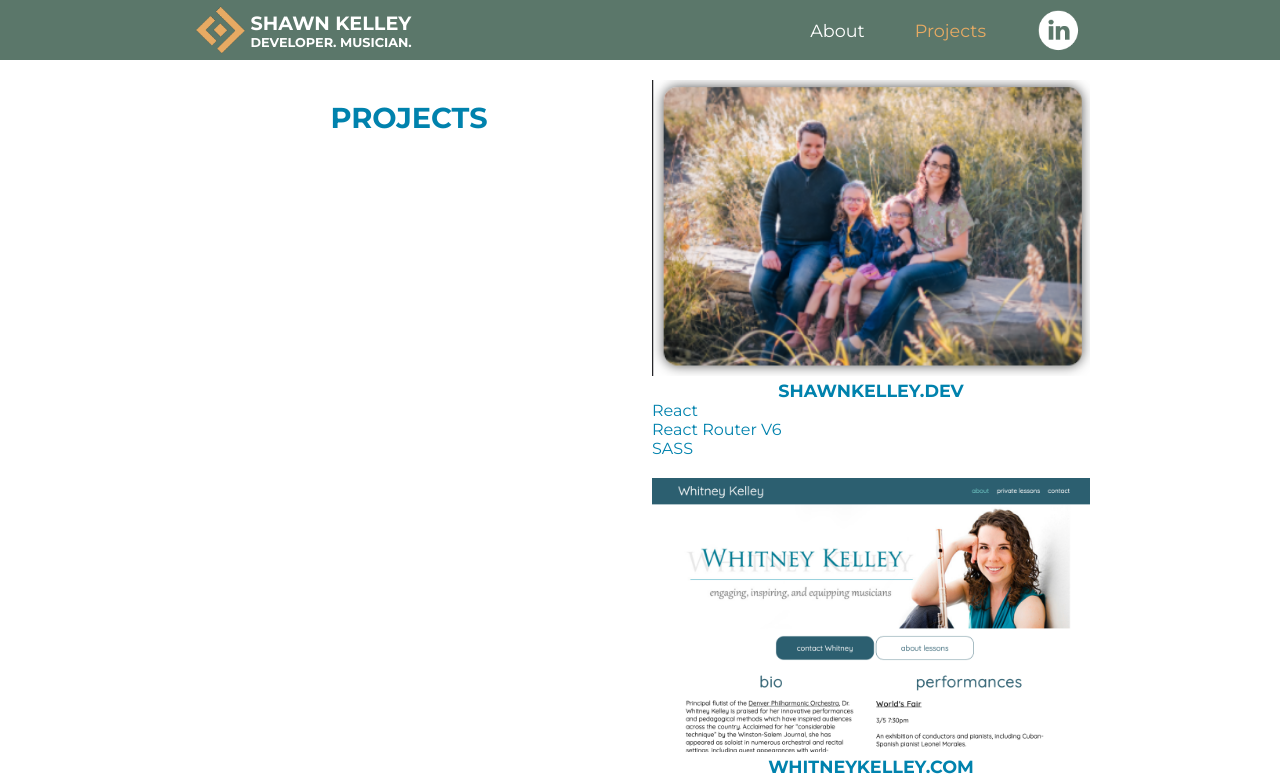
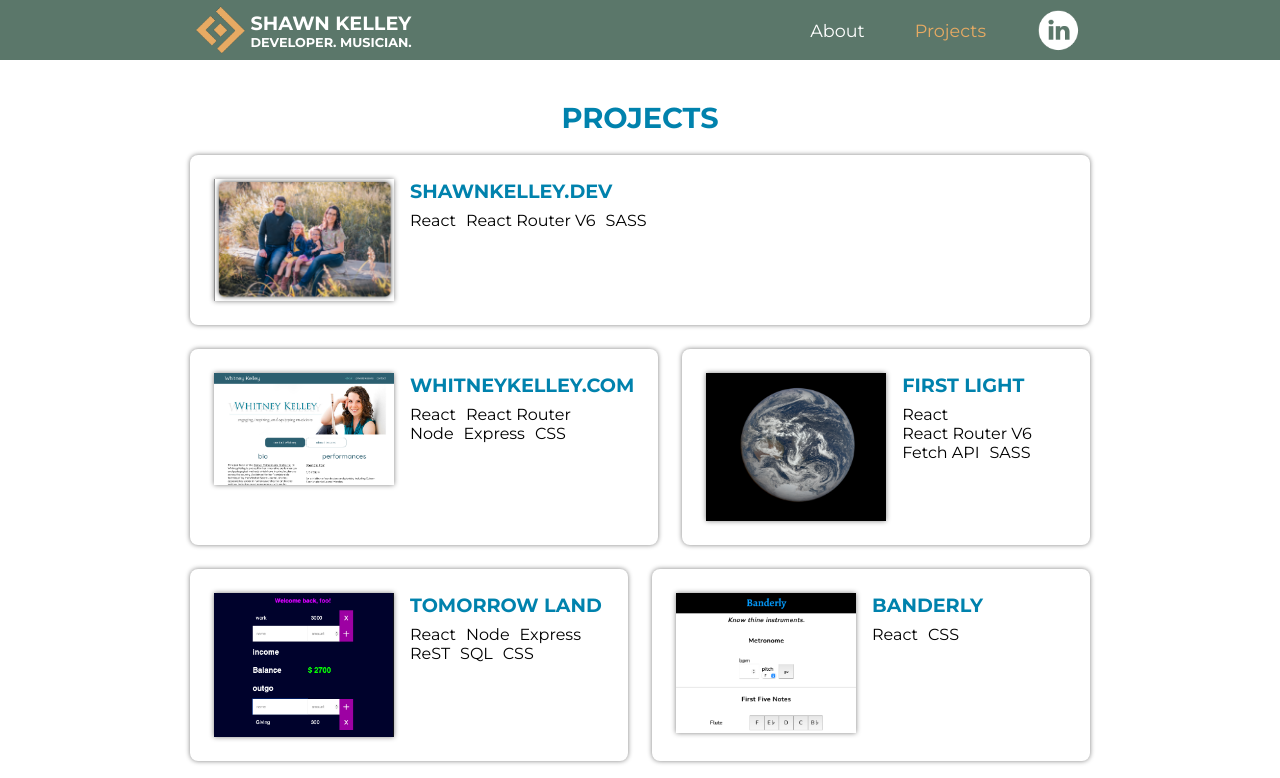
Before and after one commit to shawnkelleydev/sk-ws-react, a React (Create React App) app: page /projects in a window 1280 px wide. Shown: the top 778 px of the page. Built offline with nearby package versions, Linux system fonts and the light colour scheme.

Commit message:
flex basis

```diff
--- a/src/css/App.css
+++ b/src/css/App.css
@@ -1,7 +1,6 @@
 * {
   margin: 0;
   padding: 0;
-  width: 100%;
   font-family: "Montserrat", sans-serif;
   transition: all 150ms ease;
 }
@@ -140,6 +139,9 @@ body, #root {
 }
 
 .header-content {
+  width: 100%;
+  display: flex;
+  justify-content: space-between;
   max-width: 900px;
 }
 
@@ -151,6 +153,7 @@ header {
   position: fixed;
   bottom: 0;
   background: #5b776a;
+  width: 100vw;
 }
 header h1 {
   background: none;
@@ -290,54 +293,94 @@ nav a {
 }
 
 .ProjectMenu {
+  width: 100vw;
   max-width: 900px;
-  text-transform: capitalize;
-  width: 95vw;
+  display: flex;
+  flex-direction: column;
+  align-items: center;
 }
-.ProjectMenu ul {
-  margin-bottom: 20px;
-}
-.ProjectMenu h2 {
-  margin-bottom: 24px;
+.ProjectMenu h1 {
   text-align: center;
 }
+.ProjectMenu > div {
+  width: 95vw;
+  max-width: 900px;
+  display: flex;
+  flex-direction: column;
+  align-items: stretch;
+}
 @media (min-width: 768px) {
-  .ProjectMenu {
-    display: grid;
-    align-items: flex-start;
-    grid-template-columns: 1fr 1fr;
-    justify-items: center;
+  .ProjectMenu > div {
+    display: flex;
+    flex-direction: row;
+    flex-wrap: wrap;
     gap: 24px;
   }
 }
 
-.piece, .project {
-  width: auto;
+.ProjectCard {
+  margin-bottom: 8px;
   padding: 16px;
-  border: none;
-  margin-bottom: 16px;
-  box-shadow: 0 0 8px gray;
   border-radius: 8px;
-}
-.piece span, .project span {
-  color: black;
+  box-shadow: 0 0 5px gray;
+  display: grid;
+  grid-template-columns: 30% 70%;
 }
 @media (min-width: 768px) {
-  .piece:hover, .project:hover {
+  .ProjectCard {
+    display: flex;
+    flex: 1 200px;
+    align-items: flex-start;
+    margin: 0;
+    padding: 24px;
+  }
+  .ProjectCard:hover {
     background: #e7aa63;
   }
 }
-
-.project {
-  display: grid;
-  grid-template-columns: 30% 70%;
-  gap: 8px;
+.ProjectCard img {
+  width: 100%;
+  box-shadow: 0 0 5px gray;
 }
-.project div {
+@media (min-width: 768px) {
+  .ProjectCard img {
+    max-width: 180px;
+    width: auto;
+  }
+}
+.ProjectCard div {
   display: flex;
   flex-direction: column;
   align-items: flex-start;
-  grid-column: 2/3;
+  padding-left: 8px;
+  width: fit-content;
+}
+@media (min-width: 768px) {
+  .ProjectCard div {
+    padding-left: 16px;
+  }
+}
+.ProjectCard h3 {
+  margin-bottom: 8px;
+  font-size: 1em;
+}
+@media (min-width: 768px) {
+  .ProjectCard h3 {
+    font-size: 1.2em;
+  }
+}
+.ProjectCard ul {
+  display: flex;
+  flex-wrap: wrap;
+}
+.ProjectCard li {
+  color: black;
+  font-size: 0.9em;
+}
+@media (min-width: 768px) {
+  .ProjectCard li {
+    font-size: 1em;
+  }
 }
 
 .projects-div h1 {
--- a/src/sass/partials/components/_header.sass
+++ b/src/sass/partials/components/_header.sass
@@ -2,6 +2,8 @@
 @use '../utilities/variables'
 
 .header-content
+  width: 100%
+  @include mixins.flexy($justify: space-between)
   @include mixins.max-width
 
 header
@@ -9,6 +11,7 @@ header
   position: fixed
   bottom: 0
   background: variables.$color-primary //green
+  width: 100vw
   h1
     background: none
     padding: 0
--- a/src/sass/partials/components/_projects.sass
+++ b/src/sass/partials/components/_projects.sass
@@ -2,47 +2,65 @@
 @use '../utilities/variables'
 
 .ProjectMenu
+  width: 100vw
   @include mixins.max-width
-  text-transform: capitalize
-  width: 95vw
-  ul
-    margin-bottom: 20px
-  h2
-    margin-bottom: 24px
+  @include mixins.flexy($dir: column, $align: center)
+  h1
     text-align: center
-  @media (min-width: variables.$break-tablet)
-    display: grid
+  > div
+    width: 95vw
+    @include mixins.max-width
+    @include mixins.flexy($dir: column, $align: stretch)
+    @media(min-width: variables.$break-tablet)
+      display: flex
+      flex-direction: row
+      flex-wrap: wrap
+      gap: 24px
+
+.ProjectCard
+  margin-bottom: 8px
+  padding: 16px
+  border-radius: variables.$radius-sm
+  box-shadow: 0 0 5px gray
+  display: grid
+  grid-template-columns: 30% 70%
+  @media(min-width: variables.$break-tablet)
+    display: flex
+    flex: 1 200px
+    // flex-direction: column
     align-items: flex-start
-    grid-template-columns: 1fr 1fr
-    justify-items: center
-    gap: 24px
-
-%card-base
-  width: auto
-  padding: 16px
-  border: none
-  margin-bottom: 16px
-  box-shadow: 0 0 8px gray
-  border-radius: variables.$radius-sm
-  span
-    color: black
-  @media (min-width: variables.$break-tablet)
+    margin: 0
+    padding: 24px
     &:hover
       background: variables.$color-accent
-
-.project
-  @extend %card-base
-
-  display: grid
-  grid-template-columns: 30% 70%
-  gap: 8px
+  img
+    width: 100%
+    box-shadow: 0 0 5px gray
+    @media(min-width: variables.$break-tablet)
+      max-width: 180px
+      width: auto
   div
     @include mixins.flexy($dir: column, $align: flex-start)
-    grid-column: 2/3
+    padding-left: 8px
+    width: fit-content
+    @media(min-width: variables.$break-tablet)
+      padding-left: 16px
+  h3
+    margin-bottom: 8px
+    font-size: 1em
+    @media(min-width: variables.$break-tablet)
+      font-size: 1.2em
+  ul
+    display: flex
+    flex-wrap: wrap
+  li
+    color: black
+    font-size: .9em
+    @media(min-width: variables.$break-tablet)
+      font-size: 1em
 
-.piece
-  @extend %card-base
 
+// project pages
 .projects-div
   h1
     margin-top: 20px
--- a/src/sass/partials/layout/_globals.sass
+++ b/src/sass/partials/layout/_globals.sass
@@ -4,7 +4,6 @@
 *
   margin: 0
   padding: 0
-  width: 100%
   font-family: "Montserrat", sans-serif
   transition: all 150ms ease
 
--- a/src/sass/partials/utilities/_mixins.sass
+++ b/src/sass/partials/utilities/_mixins.sass
@@ -6,7 +6,6 @@
   align-items: $align
   justify-content: $justify
   flex-wrap: $wrap
-  flex: $flex
   @content
 
 @mixin max-width
```
Also changed, not shown: 1 other file (tests, documents, lock files or other folders).
